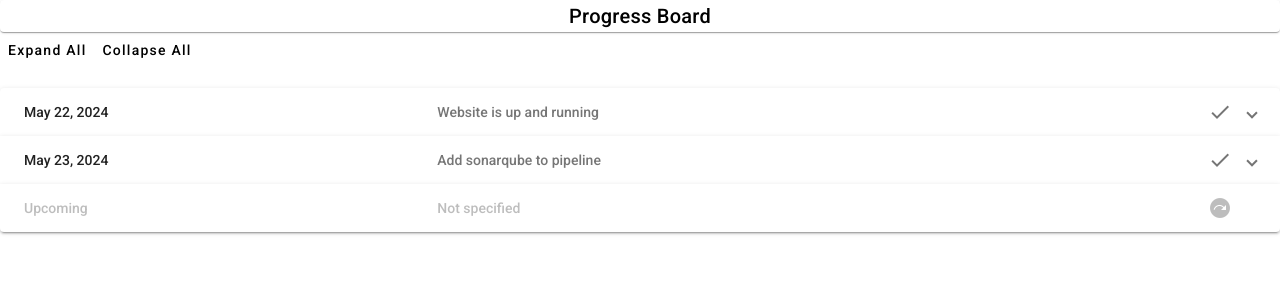
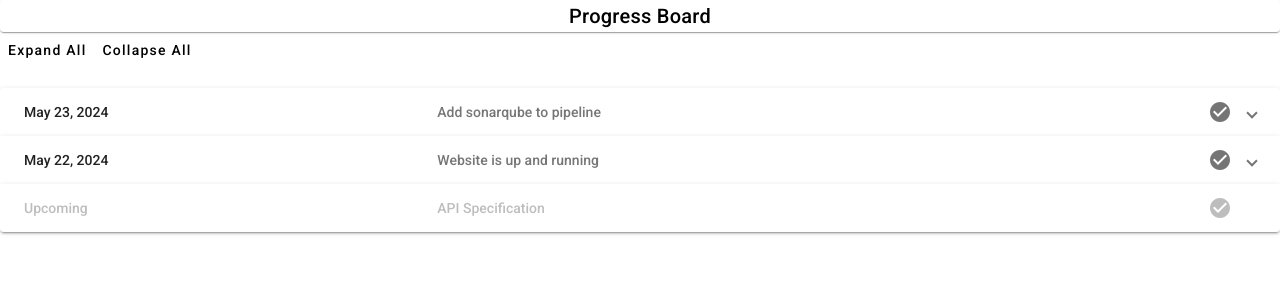
Before and after one commit to avendesta/chi, an Angular app: page / in a window 1280 px wide. Shown: the top 300 px of the page. Built offline with nearby package versions, Linux system fonts and the light colour scheme.

Commit message:
add upcoming

```diff
--- a/src/app/app.component.html
+++ b/src/app/app.component.html
@@ -10,11 +10,26 @@
   <mat-expansion-panel>
     <mat-expansion-panel-header>
       <mat-panel-title>
+        May 23, 2024
+      </mat-panel-title>
+      <mat-panel-description>
+        Add sonarqube to pipeline
+        <mat-icon>check_circle</mat-icon>
+      </mat-panel-description>
+    </mat-expansion-panel-header>
+    <p>Sonarqube added to pipeline for
+      both backend and frontend.
+    </p>
+
+  </mat-expansion-panel>
+  <mat-expansion-panel>
+    <mat-expansion-panel-header>
+      <mat-panel-title>
         May 22, 2024
       </mat-panel-title>
       <mat-panel-description>
         Website is up and running
-        <mat-icon>done</mat-icon>
+        <mat-icon>check_circle</mat-icon>
       </mat-panel-description>
     </mat-expansion-panel-header>
     <p>Website is up and running.
@@ -24,29 +39,14 @@
     </p>
 
   </mat-expansion-panel>
-  <mat-expansion-panel>
-    <mat-expansion-panel-header>
-      <mat-panel-title>
-        May 23, 2024
-      </mat-panel-title>
-      <mat-panel-description>
-        Add sonarqube to pipeline
-        <mat-icon>done</mat-icon>
-      </mat-panel-description>
-    </mat-expansion-panel-header>
-    <p>Sonarqube added to pipeline for
-      both backend and frontend.
-    </p>
-
-  </mat-expansion-panel>
   <mat-expansion-panel disabled>
     <mat-expansion-panel-header>
       <mat-panel-title>
         Upcoming
       </mat-panel-title>
       <mat-panel-description>
-        Not specified
-        <mat-icon>next_plan</mat-icon>
+        API Specification
+        <mat-icon>check_circle</mat-icon>
       </mat-panel-description>
     </mat-expansion-panel-header>
 
```
